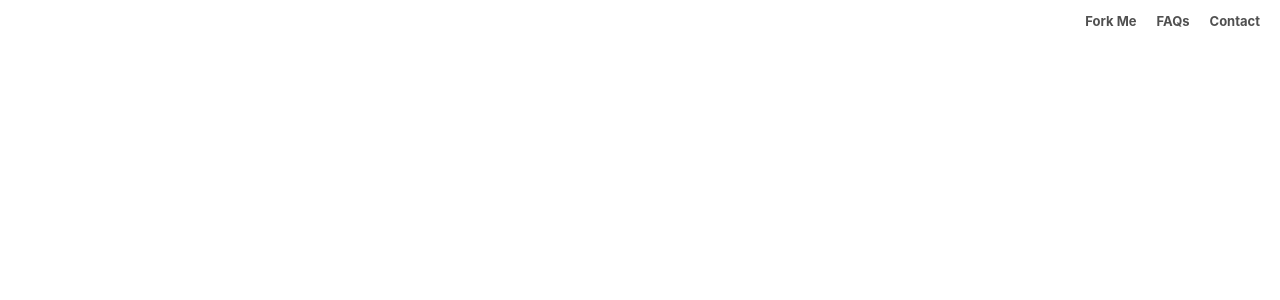
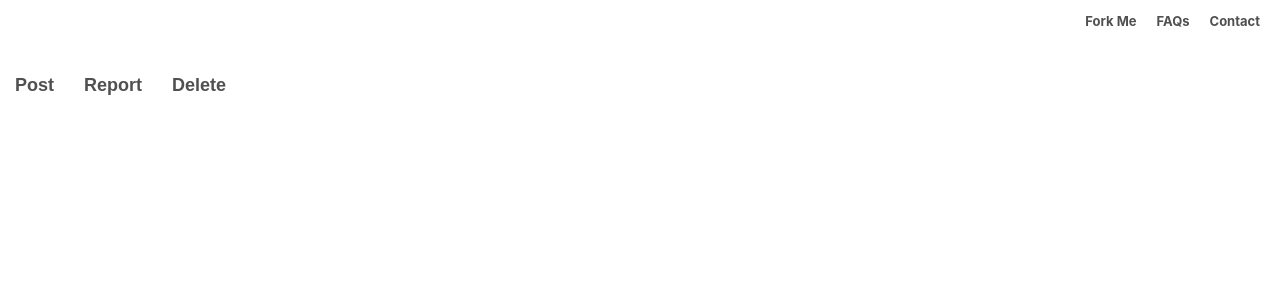
Before and after one commit to alinauroz/voiceof.xyz, a React (Create React App) app in the folder client/: page / in a window 1280 px wide. Shown: the top 300 px of the page. Built offline with nearby package versions, Linux system fonts and the light colour scheme.

Commit message:
feat: control bar added

```diff
--- a/client/src/App.css
+++ b/client/src/App.css
@@ -18,3 +18,15 @@
   font-weight: bold;
   margin: 10px 10px;
 }
+
+.control-bar-button {
+  padding: 10px;
+  border-radius: 8px;
+  background-color: transparent;
+  border: 0px;
+  margin: 5px;
+  font-weight: bold;
+  cursor: pointer;
+  color: rgb(80, 80, 80);
+  font-size: 18px;
+}
--- a/client/src/App.js
+++ b/client/src/App.js
@@ -2,6 +2,7 @@ import React from 'react';
 import './App.css';
 
 import TopBar from './components/TopBar.jsx'
+import ControlBar from './components/ControlBar'
 
 class App extends React.Component {
   constructor (props) {
@@ -11,6 +12,7 @@ class App extends React.Component {
     return (
     <>
       <TopBar />
+      <ControlBar />
     </>
     )
   }
--- /dev/null
+++ b/client/src/components/ControlBar.jsx
@@ -0,0 +1,23 @@
+import React from 'react'
+import ControlBarButton from './UnitComponents/ControlBarButton'
+
+export default class ControlBar extends React.Component {
+    constructor (props) {
+        super (props);
+    }
+    render () {
+        return (
+            <>
+                <ControlBarButton
+                    title = 'Post'
+                />
+                <ControlBarButton
+                    title = 'Report'
+                />
+                <ControlBarButton
+                    title = 'Delete'
+                />
+            </>
+        )
+    }
+}
--- /dev/null
+++ b/client/src/components/UnitComponents/ControlBarButton.jsx
@@ -0,0 +1,10 @@
+import React from 'react'
+
+export default class ControlBarButton extends React.Component {
+    constructor (props) {
+        super (props);
+    }
+    render () {
+        return <input type = 'button' className = 'control-bar-button' onClick = '' value = {this.props.title} />
+    }
+}
```
